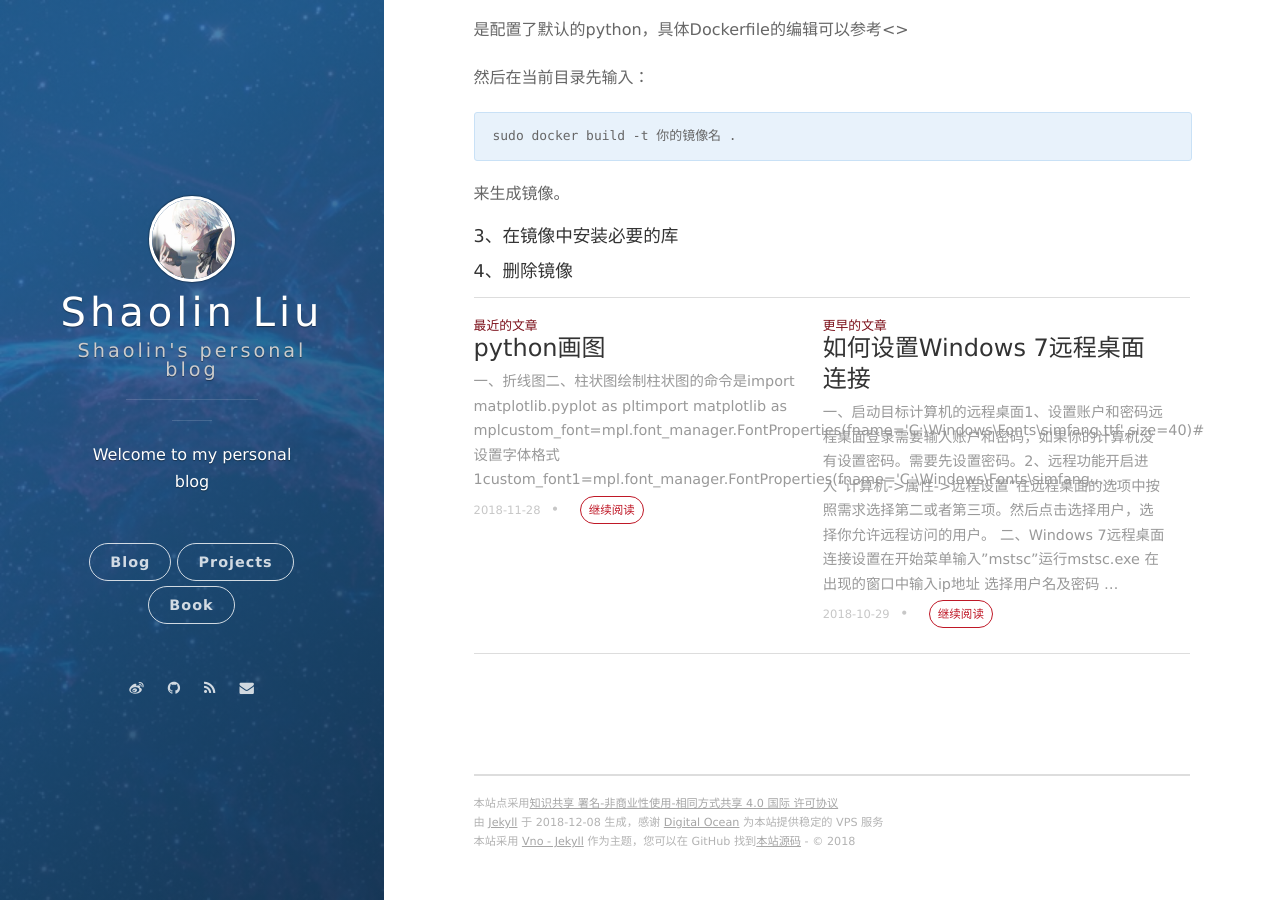
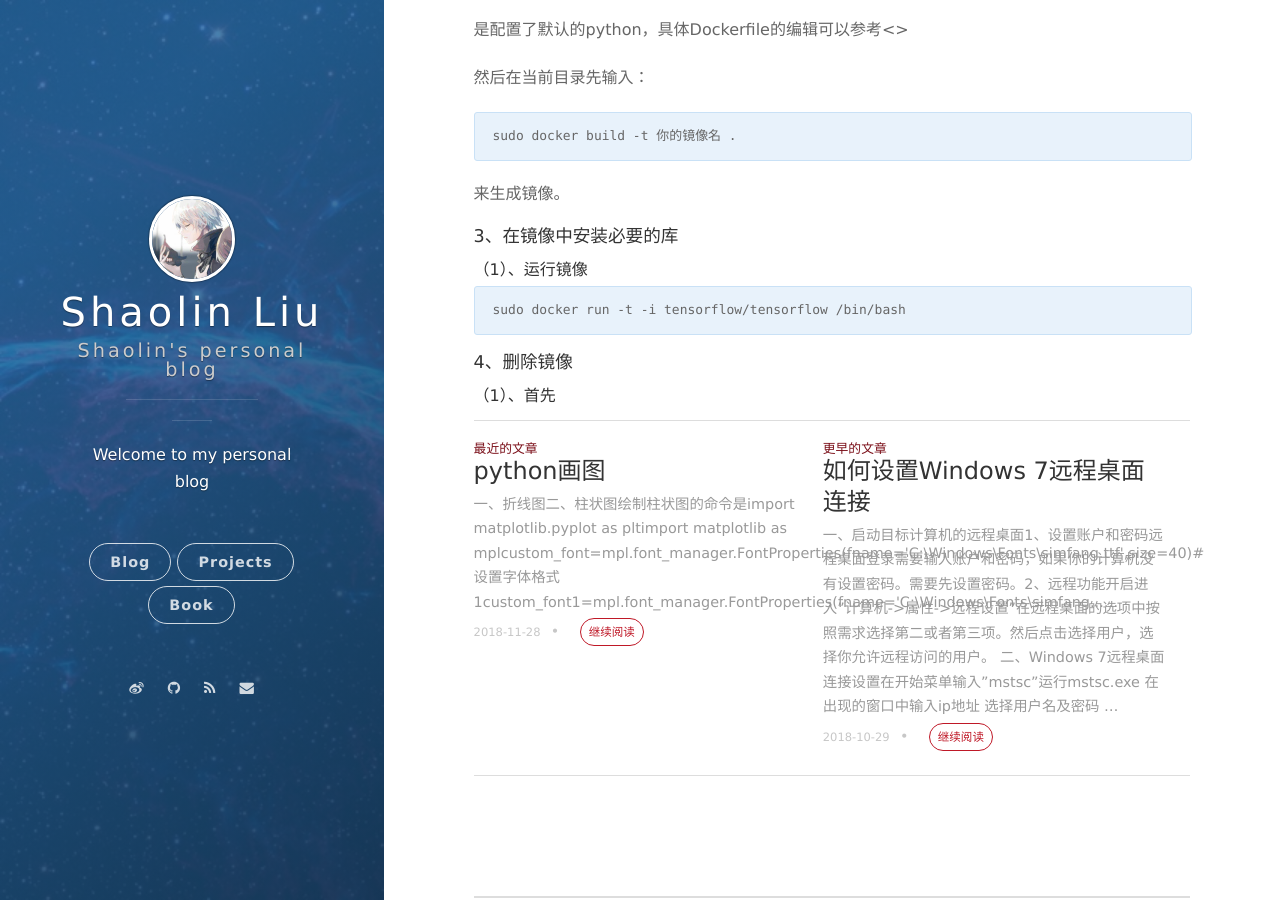
Before and after one commit to magical2world/blog.github.io, a Jekyll site: the page built from _posts/2018-11-22-how-to-use-docker.md, in a window 1280 px wide and 900 px high, scrolled down 3308 px. Built offline with Jekyll 4.4.1, drawn with Linux system fonts in a browser that asks for light colours; nearby versions of some CDN libraries; comment, search, counter and statistics services are not loaded.

Commit message:
2018-12-07

````diff
--- a/_posts/2018-11-22-how-to-use-docker.md
+++ b/_posts/2018-11-22-how-to-use-docker.md
@@ -167,4 +167,14 @@ sudo docker build -t 你的镜像名 .
 
 #### 3、在镜像中安装必要的库
 
+##### （1）、运行镜像
+
+```
+sudo docker run -t -i tensorflow/tensorflow /bin/bash
+```
+
+
+
 #### 4、删除镜像
+
+##### （1）、首先
````
